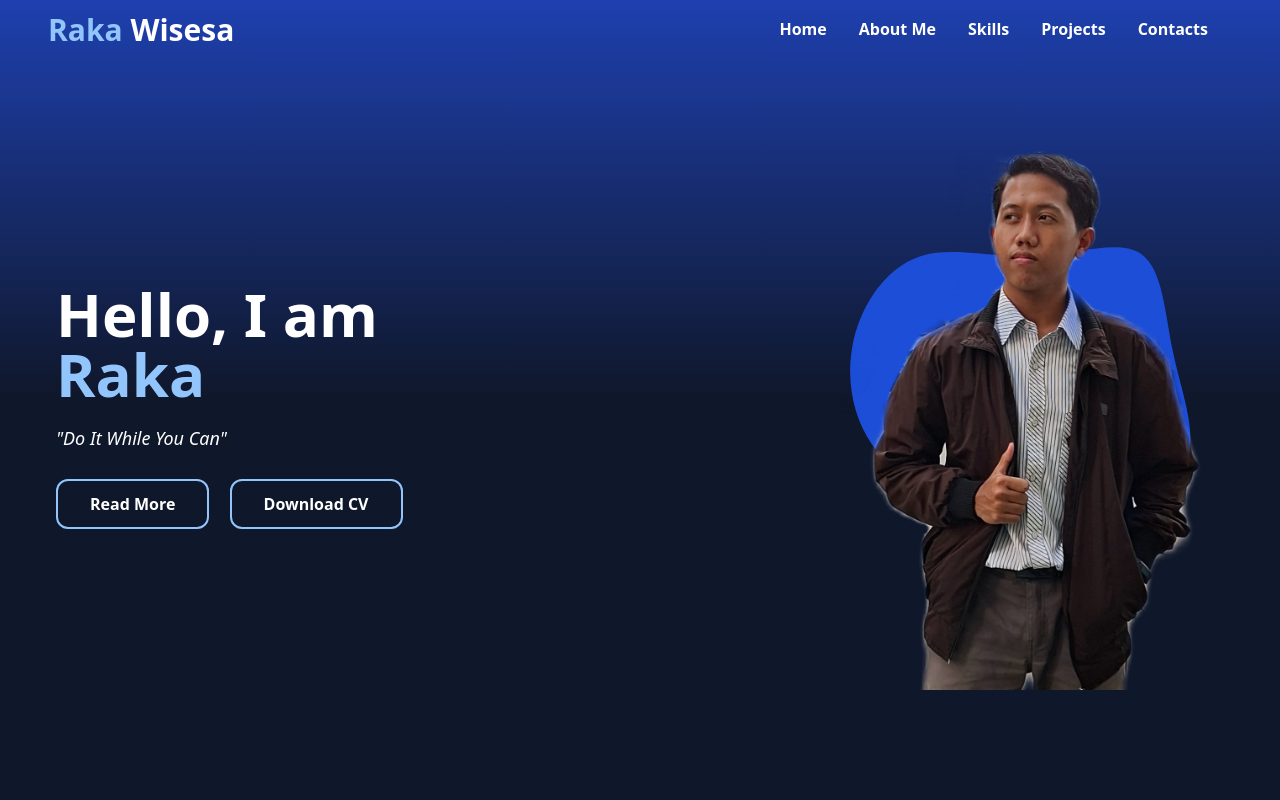
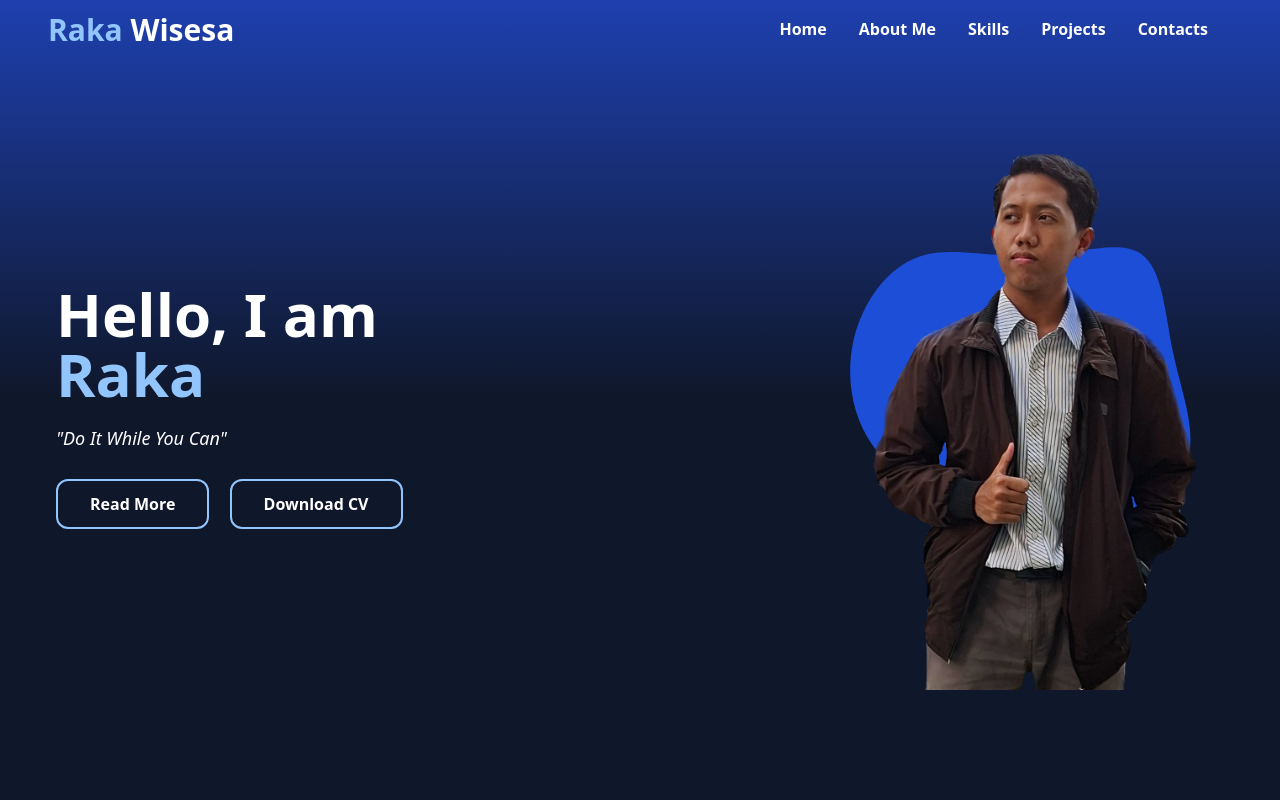
Before and after one commit to youngwiez/portfolio, a website: page index.html in a window 1280 px wide. Shown: the top 800 px of the page. Drawn offline with Linux system fonts and the light colour scheme.

Commit message:
feat: edit main photo

```diff
--- a/index.html
+++ b/index.html
@@ -72,7 +72,7 @@
                                     transform="translate(100 100) scale(1.2)"/>
                                 </svg>
                             </span>
-                            <img src="public\img\me.png" alt="Raka Wisesa" class="relative max-w-sm">
+                            <img src="public\img\raka.png" alt="Raka Wisesa" class="relative max-w-sm">
                         </div>
                     </div>
                 </div>
```
Also changed, not shown: public/img/me.png (deleted), public/img/raka.png (added).
